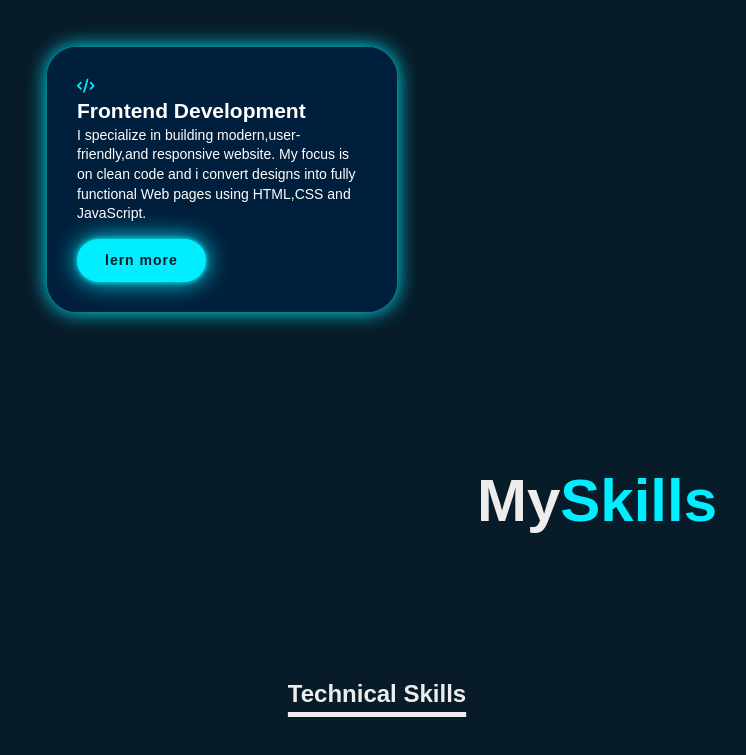
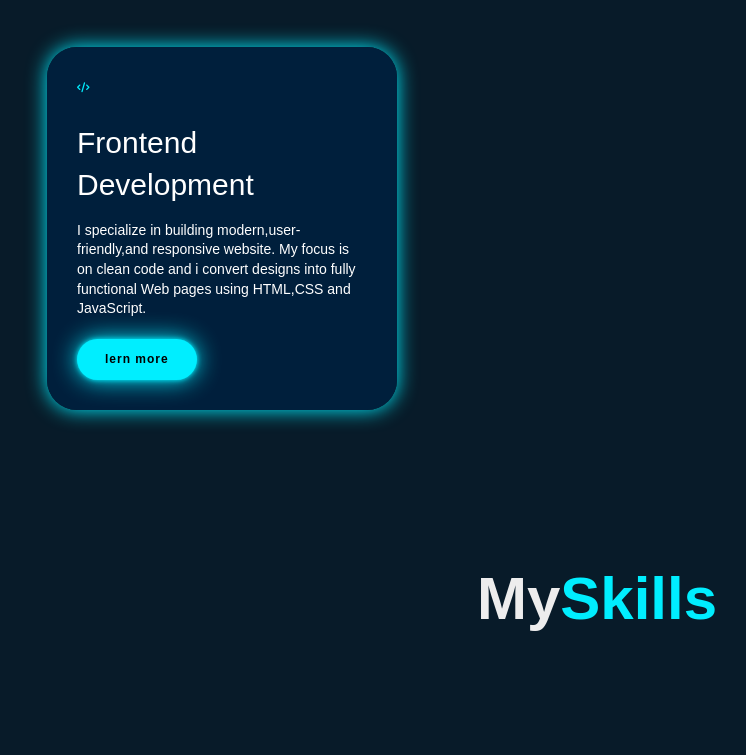
Before and after one commit to BithikaDas08/My-Portfolio, a plain HTML site: page index.html in a window 1280 px wide. Shown: the part 1516-2271 px from the top of the page, without its empty margins (43-789 px from the left). Drawn offline with nearby package versions, Linux system fonts and the light colour scheme.

Commit message:
Update portfolio.css

```diff
--- a/portfolio.css
+++ b/portfolio.css
@@ -284,22 +284,22 @@ body {
      color: white;
 }
 
-.service-list div:hover {
+.services-list div:hover {
     transform: scale(1,05);
     background-color: #012e54;
 }
-.service-list div i {
+.services-list div i {
     font-size: 10px;
     margin-bottom: 30px;
 }
 
-.service-list div h2 {
+.services-list div h2 {
     font-size: 30px;
     font-weight: 500;
     margin-bottom: 15px;
 }
 
-.service-list div a {
+.services-list div a {
     text-decoration: none;
     color: #000000;
     font-size: 12px;
```
